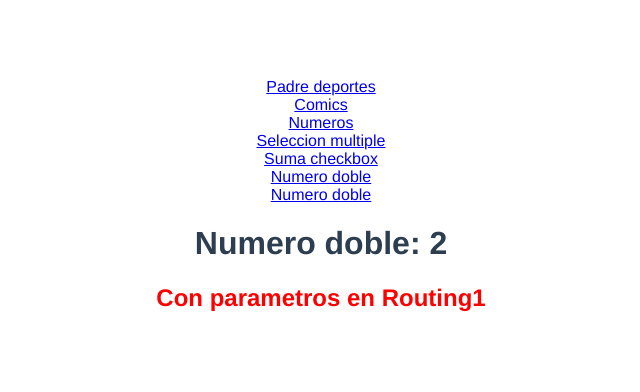
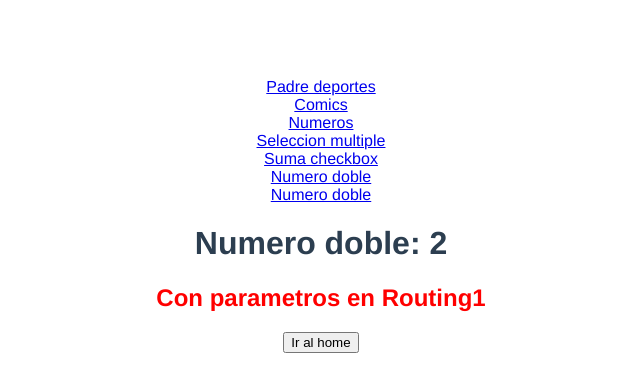
Before and after one commit to Jorgerdzz/vuecomunicacioncomponents, a Vue app: page /doble/1 in a window 1280 px wide. Shown: the top 392 px of the page, without its empty margins (319-959 px from the left). Built offline with nearby package versions, Linux system fonts and the light colour scheme.

Commit message:
redireccion

```diff
--- a/src/components/NumeroDoble.vue
+++ b/src/components/NumeroDoble.vue
@@ -2,12 +2,18 @@
     <div>
         <h1>Numero doble: {{doble}}</h1>
         <h2 style="color:red">{{mensaje}}</h2>
+        <button @click="redirectHome()">Ir al home</button>
     </div>
 </template>
 
 <script>
     export default{
         name: "NumeroDoble",
+        methods:{
+            redirectHome(){
+                this.$router.push("/")
+            }
+        },
         data(){
             return{
                 mensaje: "",
```
